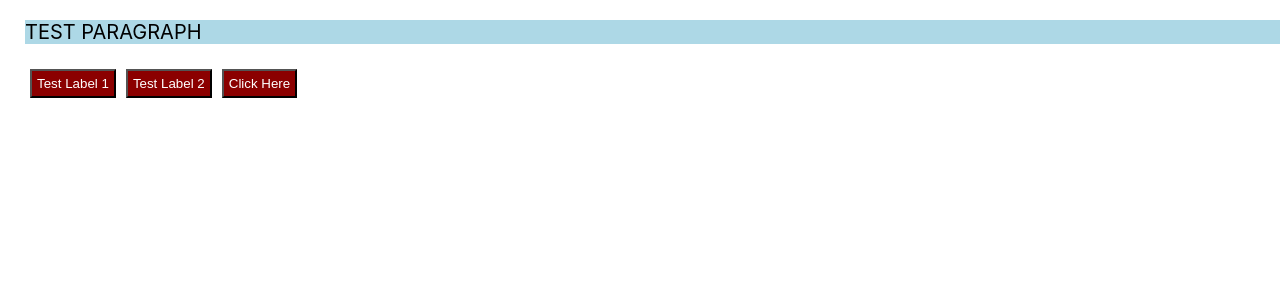
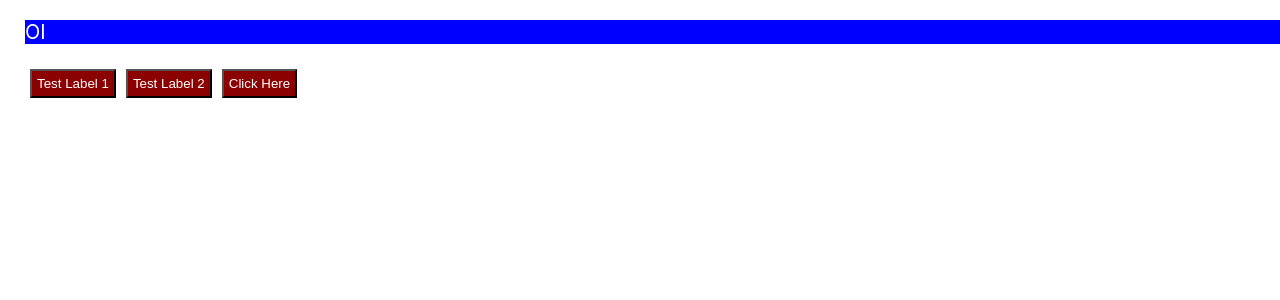
Before and after one commit to paulomonezi/react-basic-components, a React (Create React App) app: page / in a window 1280 px wide. Shown: the top 300 px of the page. Built offline with nearby package versions, Linux system fonts and the light colour scheme.

Commit message:
refatoring paragraph and button components

```diff
--- a/package.json
+++ b/package.json
@@ -12,6 +12,8 @@
     "web-vitals": "^2.1.4"
   },
   "scripts": {
+    "predeploy": "npm run build",
+    "deploy": "gh-pages -d build",
     "start": "react-scripts start",
     "build": "react-scripts build",
     "test": "react-scripts test",
@@ -34,5 +36,8 @@
       "last 1 firefox version",
       "last 1 safari version"
     ]
+  },
+  "devDependencies": {
+    "gh-pages": "^4.0.0"
   }
 }
--- a/src/App.js
+++ b/src/App.js
@@ -1,12 +1,14 @@
 import './App.css';
 import Buttons from './components/buttons/buttons';
+import Paragraph from './components/text/paragraph';
 import RenderText from './components/text/renderText';
 
-
 function App() {
-  return <>
-    <RenderText />
-    <Buttons/>
-  </>
+  return (
+    <>
+      <Paragraph text="oi" />
+      <Buttons />
+    </>
+  )
 }
 export default App;
--- a/src/components/buttons/button/button.js
+++ b/src/components/buttons/button/button.js
@@ -1,19 +1,27 @@
 import './button.css'
 
-const LabelName = (props) => {
-    console.log(props.label)
-    alert('This label name is ' + props.label)
-}
+// const LabelName = (props) => {
+//     alert('This label name is ' + props.label)
+// }
 
-const Button = (props) => {
-    return <>
-        <button className='btn' onClick={() => {LabelName(props)}}>{props.label}</button>
-    </>
+// const Button = (props) => {
+//     return <>
+//         <button className='btn' onClick={() => { LabelName(props) }}>{props.label}</button>
+//     </>
 
-}
+// }
 
-Button.defaultProps = {
-    label: 'Click Here'
+// Button.defaultProps = {
+//     label: 'Click Here'
+// }
+
+const Button = ({ label = 'Click Here' }) => {
+
+    function showLabel(label) {
+        alert('This label name is ' + label)
+    }
+
+    return <button className='btn' onClick={() => { showLabel(label) }}>{label}</button>
 }
 
 export default Button
--- a/src/components/text/paragraph.js
+++ b/src/components/text/paragraph.js
@@ -1,19 +1,12 @@
 import '../text/paragraph.css'
 import React from 'react'
 
-const Paragraph = ({ children, color }) => {
-    return (
-        <>
-            <p className='text'
-                style={{ backgroundColor: color }}>
-                {children.toUpperCase()}
-            </p>
-        </>
+const Paragraph = ({text, bgColor = 'blue', color = 'white'}) =>{
+    return(
+        <p className='text' style={{backgroundColor: bgColor, color:color}}>
+            {text.toUpperCase()}
+        </p>
     )
 }
 
-Paragraph.defaultProps = {
-    color: 'white'
-}
-
 export default Paragraph
```
Also changed, not shown: src/setupTests.js (deleted, +0 -5 lines), public/manifest.json (deleted), public/robots.txt (deleted), 2 other files (tests, documents, lock files or other folders).
